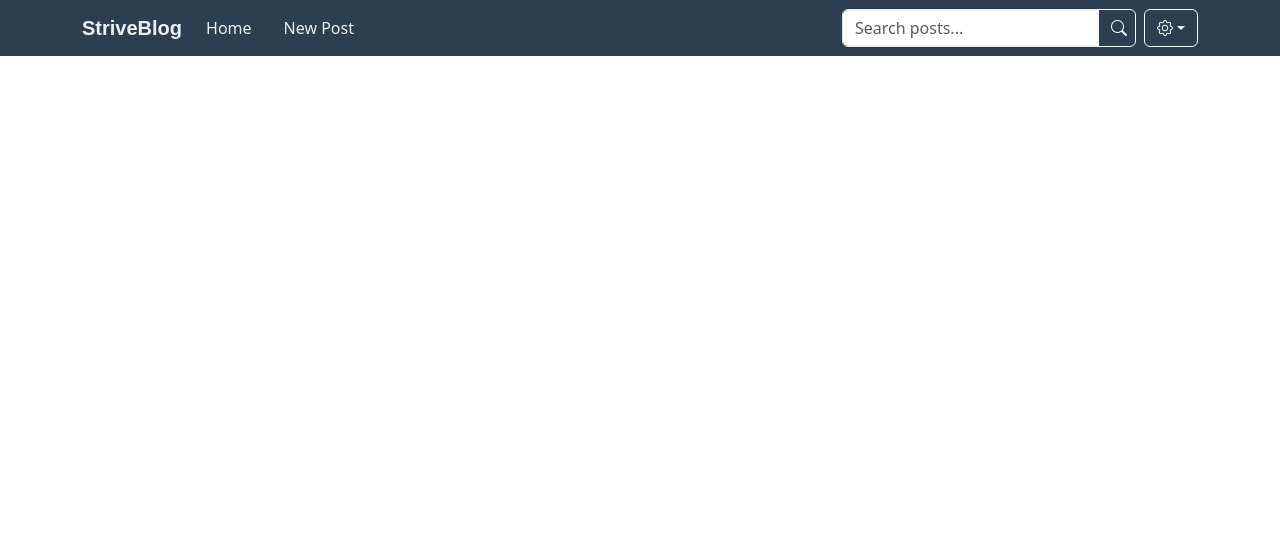
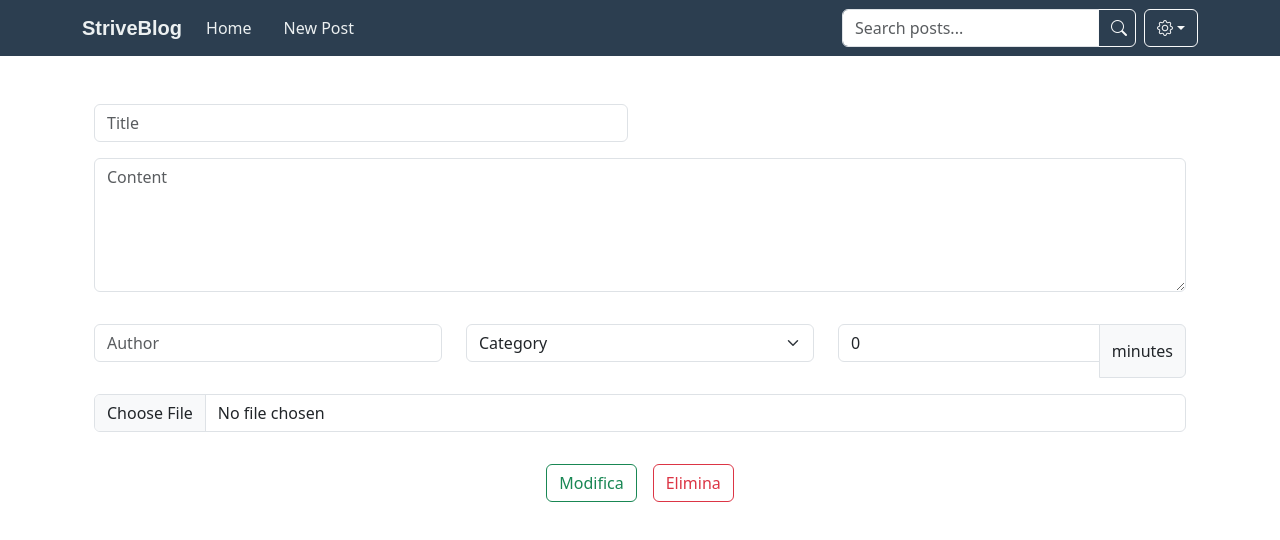
Before and after one commit to simonetignino/StriveBlog, a React (Vite) app in the folder front-end/: page /post/1/edit in a window 1280 px wide. Shown: the top 540 px of the page. Built offline with nearby package versions, Linux system fonts and the light colour scheme; no server answers.

Commit message:
aggiunta pagina per la modifica e eliminazione del post

```diff
--- a/front-end/src/App.jsx
+++ b/front-end/src/App.jsx
@@ -16,6 +16,8 @@ import Register from "./pages/Register";
 import { useState } from "react";
 import { useEffect } from "react";
 import { getPosts } from "./services/api";
+import EditPost from "./pages/EditPost";
+import NotFound from "./pages/NotFound";
 
 function App() {
   // Elevazione di stato per gestirmi anche la ricerca dei post tramite barra di ricerca
@@ -100,7 +102,8 @@ function App() {
             element={isLogged ? <SinglePost /> : <Navigate to="/login" />}
           ></Route>
           <Route path="/register" element={<Register />}></Route>
-          {/* <Route path="*" element={<NotFound />}></Route> */}
+          <Route path="/post/:id/edit" element={<EditPost />}></Route>
+          <Route path="*" element={<NotFound />}></Route>
         </Routes>
       </Container>
     </Router>
--- /dev/null
+++ b/front-end/src/pages/EditPost.jsx
@@ -0,0 +1,190 @@
+import { useState, useEffect } from "react";
+import { useParams } from "react-router-dom";
+import {
+  Button,
+  Col,
+  Container,
+  Form,
+  InputGroup,
+  Row,
+  Spinner,
+} from "react-bootstrap";
+import { getPost, updatePost } from "../services/api";
+
+function EditPost() {
+  const { id } = useParams();
+  const [post, setPost] = useState({
+    title: "",
+    category: "",
+    content: "",
+    readTime: {
+      value: 0,
+      unit: "minutes",
+    },
+    author: "",
+  });
+
+  useEffect(() => {
+    async function fetchPost() {
+      try {
+        const response = await getPost(id);
+        // console.log(response);
+        const post = response.data;
+        // console.log(post);
+        setPost(post);
+      } catch (err) {
+        console.error("Errore nel caricamento del post:", err);
+      }
+    }
+    fetchPost();
+  }, [id]);
+
+  const handleChange = (e) => {
+    const { name, value } = e.target;
+    if (name === "readTime") {
+      setPost({
+        ...post,
+        readTime: { ...post.readTime, value: parseInt(value) },
+      });
+    } else {
+      setPost({ ...post, [name]: value });
+    }
+  };
+
+  const handleEdit = (e) => {
+    e.preventDefault();
+    // Invia la richiesta PATCH
+    async function fetchPost() {
+      try {
+        const response = await updatePost(id, post);
+        // console.log(response);
+        const post = response.data;
+        // console.log(post);
+        setPost(post);
+      } catch (err) {
+        console.error("Errore nella modifica del post:", err);
+      }
+    }
+    fetchPost();
+  };
+
+  if (!post) {
+    return (
+      <Spinner animation="border" role="status">
+        <span className="visually-hidden">Loading...</span>
+      </Spinner>
+    );
+  }
+
+  return (
+    <Container>
+      <Form>
+        <Row className="mb-3 mt-5">
+          <Col md={6}>
+            <InputGroup>
+              <Form.Control
+                name="title"
+                value={post.title}
+                placeholder="Title"
+                onChange={handleChange}
+                aria-label="Title"
+                aria-describedby="basic-addon1"
+                data-custom-input
+              />
+            </InputGroup>
+          </Col>
+        </Row>
+
+        <Row className="mb-3">
+          <Col>
+            <Form.Control
+              name="content"
+              value={post.content}
+              as="textarea"
+              rows={5}
+              onChange={handleChange}
+              aria-label="Content"
+              placeholder="Content"
+              data-custom-input
+            />
+          </Col>
+        </Row>
+
+        <Row className="mb-3">
+          <Col md={4}>
+            <Form.Control
+              name="author"
+              type="email"
+              value={post.author}
+              onChange={handleChange}
+              placeholder="Author"
+              aria-label="Author"
+              aria-describedby="basic-addon2"
+              data-custom-input
+            />
+          </Col>
+          <Col md={4}>
+            <Form.Select
+              aria-label="Category"
+              name="category"
+              value={post.category}
+              onChange={handleChange}
+              data-custom-input
+            >
+              <option value="">Category</option>
+              <option value="Sport">Sport</option>
+              <option value="Videogames">Videogames</option>
+              <option value="Actuality">Actuality</option>
+            </Form.Select>
+          </Col>
+          <Col md={4}>
+            <InputGroup>
+              <Form.Control
+                id="readTime"
+                name="readTime"
+                value={post.readTime.value}
+                onChange={handleChange}
+                type="number"
+                aria-label="Amount (to the nearest minute)"
+                placeholder="Read Time"
+                data-custom-input
+              />
+              <InputGroup.Text>minutes</InputGroup.Text>
+            </InputGroup>
+          </Col>
+        </Row>
+
+        <Row className="mb-3">
+          <Col>
+            <Form.Group controlId="formFile">
+              <Form.Control
+                name="cover"
+                type="file"
+                // value={post.cover}
+              />
+            </Form.Group>
+          </Col>
+        </Row>
+
+        <Row className="mb-3">
+          <Col className="d-flex justify-content-center">
+            <Button
+              onClick={handleEdit}
+              className="me-3"
+              variant="outline-success"
+              type="submit"
+              data-custom-input
+            >
+              Modifica
+            </Button>
+            <Button variant="outline-danger" type="submit" data-custom-input>
+              Elimina
+            </Button>
+          </Col>
+        </Row>
+      </Form>
+    </Container>
+  );
+}
+
+export default EditPost;
--- /dev/null
+++ b/front-end/src/pages/NotFound.jsx
@@ -0,0 +1,54 @@
+import { Link } from "react-router-dom";
+
+const NotFound = () => {
+  return (
+    <div style={styles.container}>
+      <h1 style={styles.heading}>404</h1>
+      <h2 style={styles.subheading}>Pagina Non Trovata</h2>
+      <p style={styles.text}>
+        Ci dispiace, la pagina che stai cercando non esiste.
+      </p>
+      <Link to="/" style={styles.link}>
+        Torna alla Home
+      </Link>
+    </div>
+  );
+};
+
+const styles = {
+  container: {
+    display: "flex",
+    flexDirection: "column",
+    alignItems: "center",
+    justifyContent: "center",
+    height: "100vh",
+    textAlign: "center",
+    fontFamily: "Arial, sans-serif",
+  },
+  heading: {
+    fontSize: "6rem",
+    margin: "0",
+    color: "#1a1a1a",
+  },
+  subheading: {
+    fontSize: "2rem",
+    margin: "0 0 1rem 0",
+    color: "#333",
+  },
+  text: {
+    fontSize: "1rem",
+    marginBottom: "2rem",
+    color: "#666",
+  },
+  link: {
+    padding: "10px 20px",
+    backgroundColor: "#007bff",
+    color: "#fff",
+    textDecoration: "none",
+    borderRadius: "5px",
+    fontSize: "1rem",
+    transition: "background-color 0.3s",
+  },
+};
+
+export default NotFound;
--- a/front-end/src/pages/SinglePost.css
+++ b/front-end/src/pages/SinglePost.css
@@ -32,3 +32,12 @@
     justify-content: center;
     font-weight: bold;
 }
+
+.bi-pencil-square {
+    color: red;
+    font-size: 22px;
+}
+
+.image-cover {
+    min-width: 500px;
+}
--- a/front-end/src/pages/SinglePost.jsx
+++ b/front-end/src/pages/SinglePost.jsx
@@ -1,5 +1,5 @@
 import { useState, useEffect } from "react";
-import { useParams } from "react-router-dom";
+import { Link, useParams } from "react-router-dom";
 import {
   getPost,
   getComments,
@@ -137,16 +137,12 @@ export default function SinglePost() {
       <Row className="justify-content-center">
         <Col lg={8}>
           <h1 className="display-4 mb-3">{post.title}</h1>
-          {userData && userData.email === post.author && (
-            <Button
-              // onClick={() => handlePatchPost(post._id)}
-              variant="danger"
-              className="mb-2"
-            >
-              <i className="bi bi-pencil-square"></i>
-            </Button>
-          )}
           <div className="mb-4 text-muted">
+            {userData && userData.email === post.author && (
+              <Link to={`/post/${post._id}/edit`} className="blog-post-link">
+                <i className="bi bi-pencil-square me-2"></i>
+              </Link>
+            )}
             <span>By {post.author} | </span>
             <span>{new Date(post.createdAt).toLocaleDateString()}</span>
           </div>
@@ -154,7 +150,7 @@ export default function SinglePost() {
             src={post.cover}
             alt={post.title}
             fluid
-            className="rounded shadow-lg mb-5"
+            className="rounded shadow-lg mb-5 image-cover"
           />
           <div className="bg-light p-4 rounded">
             <p className="lead mb-4">{post.content.substring(0, 150)}...</p>
```
Also changed, not shown: 2 other files (tests, documents, lock files or other folders).
